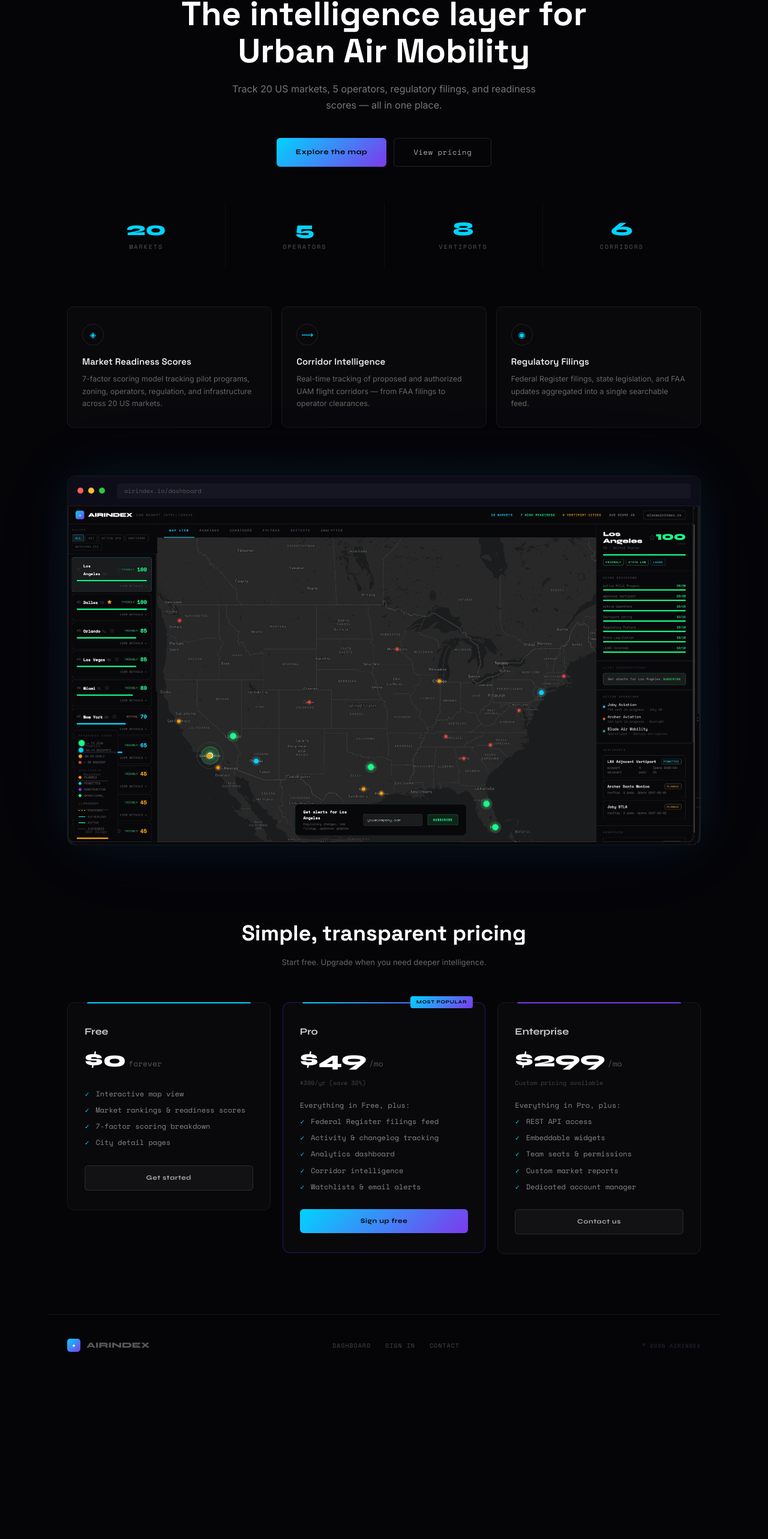
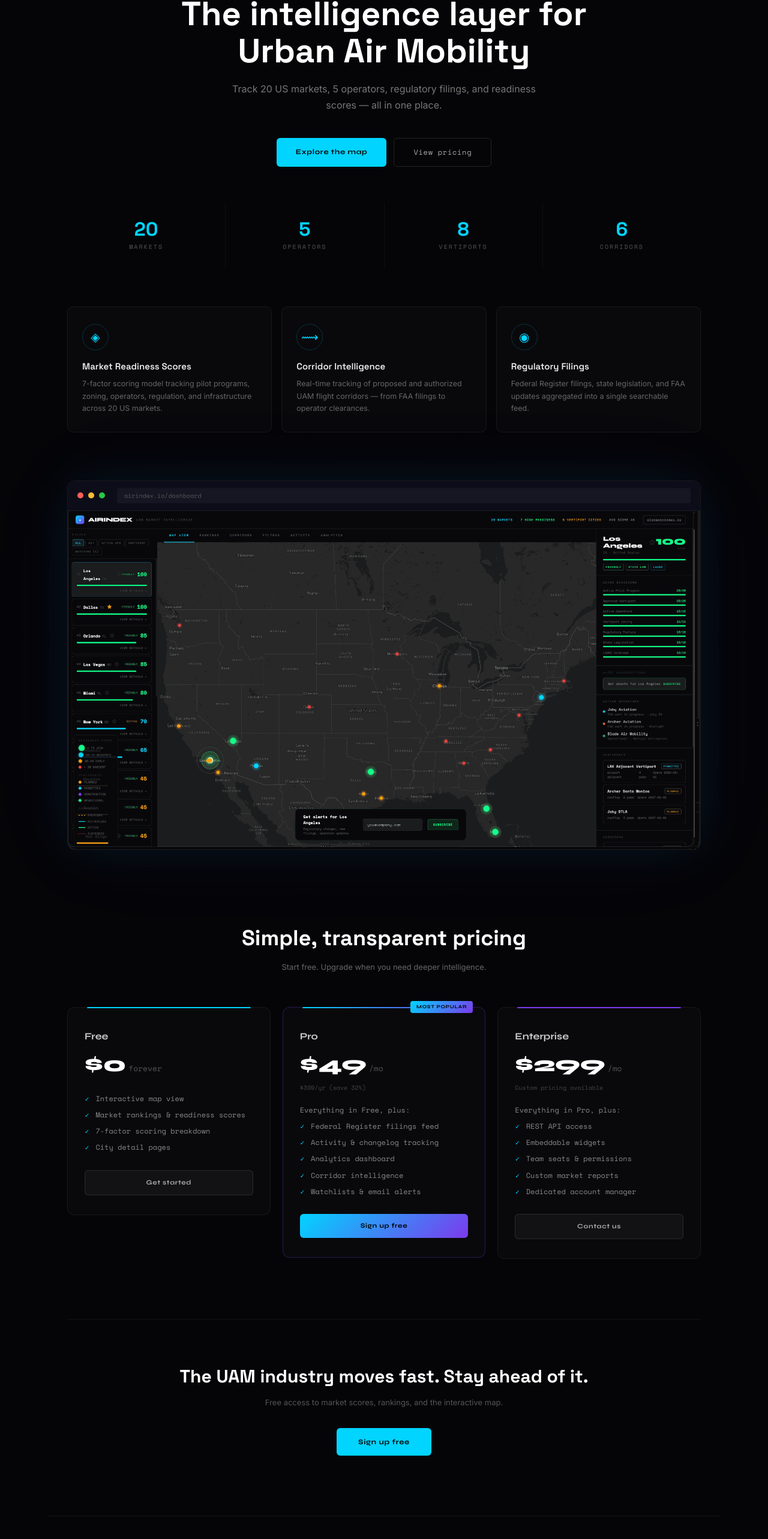
Before and after one commit to Xdrum1/airgrid, a Next.js app: page / in a window 1280 px wide. Shown: the part 208-2774 px from the top of the page at 60% size. Before the commit the page ends 2502 px from the top, so only its background shows below. Built offline with nearby package versions, Linux system fonts and the light colour scheme; no server answers.

Commit message:
Polish landing page: stats font, cyan CTA, larger icons, closing CTA section
Switch stats numbers to Space Grotesk to match headline, replace gradient
CTA button with solid cyan (#00d4ff), enlarge feature card icons for
visibility, and add closing CTA section before footer.

```diff
--- a/src/app/(landing)/page.tsx
+++ b/src/app/(landing)/page.tsx
@@ -220,8 +220,8 @@ export default async function LandingPage() {
             style={{
               display: "inline-block",
               padding: "14px 32px",
-              background: "linear-gradient(135deg, #00d4ff, #7c3aed)",
-              color: "#000",
+              background: "#00d4ff",
+              color: "#050508",
               fontSize: 12,
               fontWeight: 700,
               fontFamily: "'Syne', sans-serif",
@@ -281,8 +281,8 @@ export default async function LandingPage() {
             >
               <div
                 style={{
-                  fontFamily: "'Syne', sans-serif",
-                  fontWeight: 800,
+                  fontFamily: "'Space Grotesk', sans-serif",
+                  fontWeight: 700,
                   fontSize: 32,
                   color: "#00d4ff",
                   lineHeight: 1,
@@ -345,14 +345,14 @@ export default async function LandingPage() {
             >
               <div
                 style={{
-                  width: 36,
-                  height: 36,
+                  width: 44,
+                  height: 44,
                   borderRadius: "50%",
-                  border: "1px solid rgba(255,255,255,0.1)",
+                  border: "1px solid rgba(0,212,255,0.2)",
                   display: "flex",
                   alignItems: "center",
                   justifyContent: "center",
-                  fontSize: 14,
+                  fontSize: 20,
                   color: "#00d4ff",
                   marginBottom: 16,
                 }}
@@ -632,6 +632,63 @@ export default async function LandingPage() {
         </div>
       </section>
 
+      {/* ======== Closing CTA ======== */}
+      <section
+        style={{
+          maxWidth: 1120,
+          margin: "0 auto",
+          padding: "0 32px 100px",
+          textAlign: "center",
+        }}
+      >
+        <div
+          style={{
+            borderTop: "1px solid rgba(255,255,255,0.06)",
+            paddingTop: 72,
+          }}
+        >
+          <h2
+            style={{
+              fontFamily: "'Space Grotesk', sans-serif",
+              fontWeight: 700,
+              fontSize: "clamp(20px, 2.5vw, 30px)",
+              margin: "0 0 12px",
+              color: "#fff",
+            }}
+          >
+            The UAM industry moves fast. Stay ahead of it.
+          </h2>
+          <p
+            style={{
+              fontFamily: "'Inter', sans-serif",
+              color: "#555",
+              fontSize: 13,
+              margin: "0 0 32px",
+            }}
+          >
+            Free access to market scores, rankings, and the interactive map.
+          </p>
+          <Link
+            href="/login"
+            style={{
+              display: "inline-block",
+              padding: "14px 36px",
+              background: "#00d4ff",
+              color: "#050508",
+              fontSize: 12,
+              fontWeight: 700,
+              fontFamily: "'Syne', sans-serif",
+              letterSpacing: "0.06em",
+              textDecoration: "none",
+              borderRadius: 6,
+              transition: "opacity 0.15s",
+            }}
+          >
+            Sign up free
+          </Link>
+        </div>
+      </section>
+
       {/* ======== Footer ======== */}
       <footer
         style={{
```
